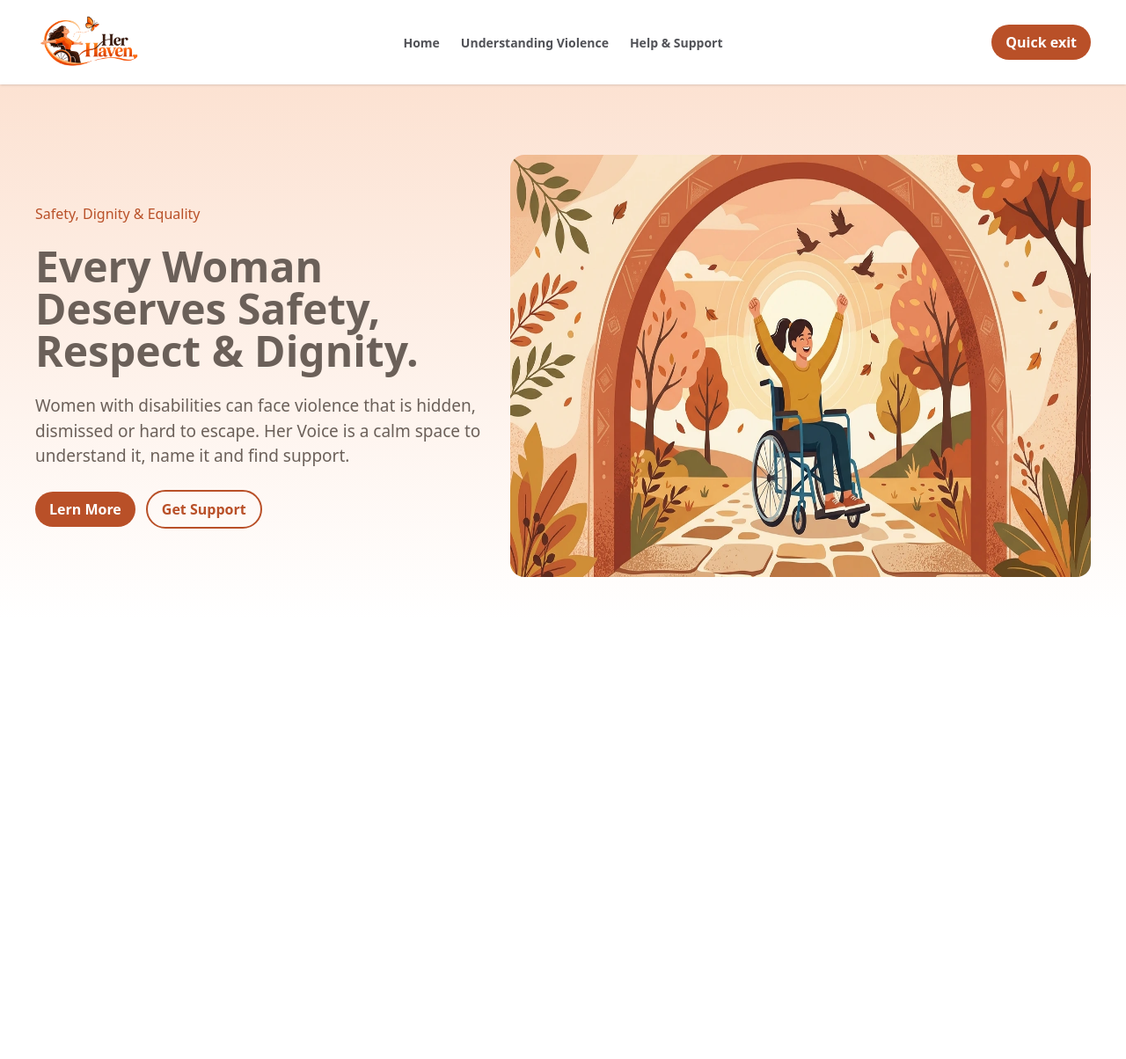
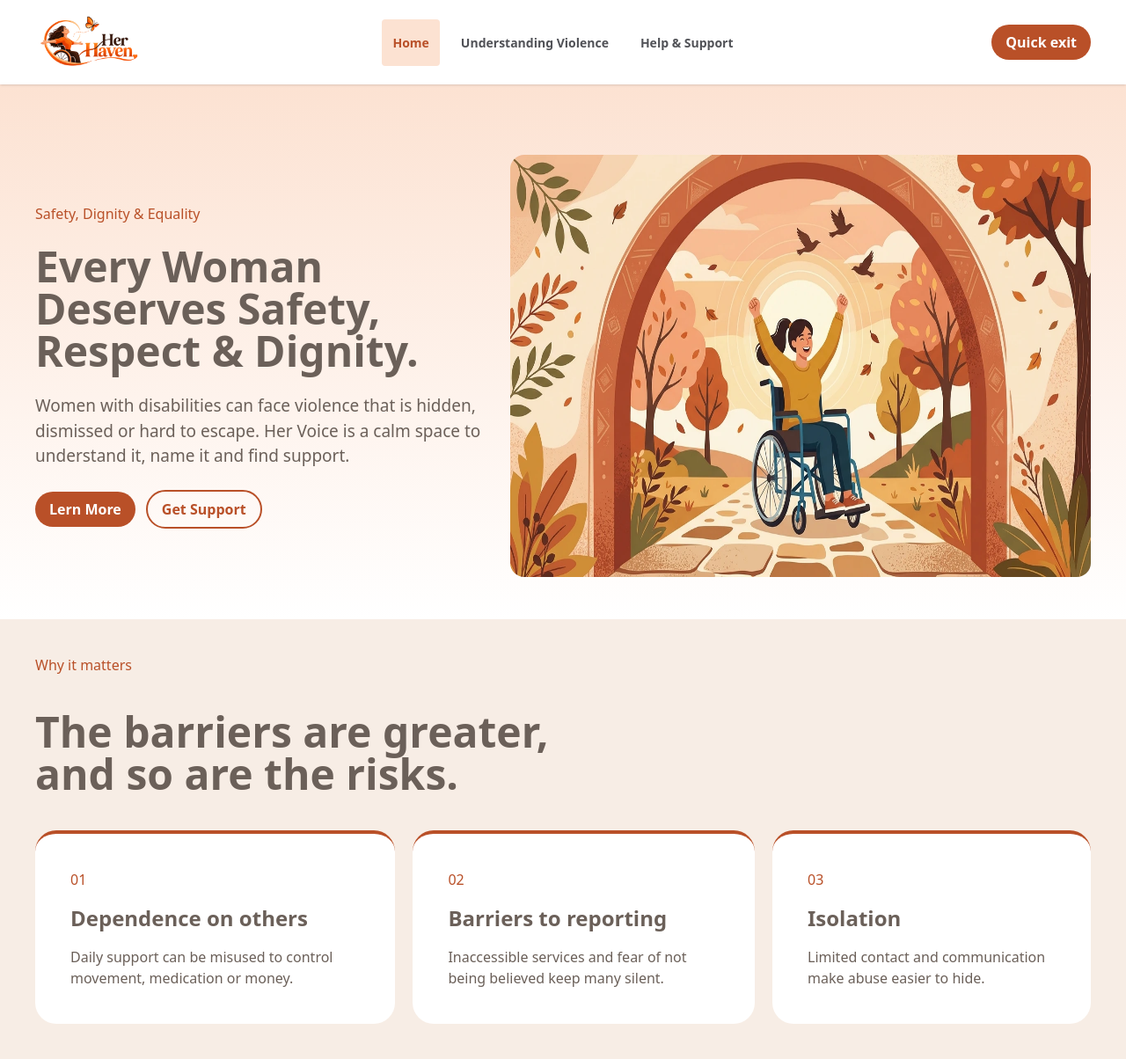
Before and after one commit to Samir-Belgassab/Samir-Belgassab-final-project, a website: page index.html in a window 1280 px wide. Shown: the whole page at 88% size. Before the commit the page ends 800 px from the top, so only its background shows below. Drawn offline with nearby package versions, Linux system fonts and the light colour scheme.

Commit message:
add: add first  section in  home page

```diff
--- a/index.html
+++ b/index.html
@@ -1,4 +1,4 @@
-<!doctype html>
+ <!doctype html>
 <html lang="en">
   <head>
     <meta charset="UTF-8" />
@@ -8,11 +8,11 @@
       href="https://cdn.jsdelivr.net/npm/daisyui@5"
       rel="stylesheet"
       type="text/css"
-    />
-    <title>Home</title>
+     />
+   <title>Home</title>
   </head>
   <body>
-    <header class="">
+    <header>
       <div class="navbar lg:px-10 shadow-sm">
         <div class="navbar-start">
           <div class="dropdown">
@@ -44,7 +44,7 @@
               <li>
                 <a
                   href="./index.html"
-                  class="hover:bg-[#b95028] hover:text-white"
+                  class="bg-[#b95028] text-white"
                   >Home</a
                 >
               </li>
@@ -66,12 +66,12 @@
           </div>
           <img src="./public/images/logo.webp" class="w-30" />
         </div>
-        <div class="navbar-center hidden lg:flex">
-          <ul class="menu menu-horizontal px-1">
+        <div class="navbar-center hidden lg:flex ">
+          <ul class="menu menu-horizontal flex gap-3 px-1">
             <li>
               <a
                 href="./index.html"
-                class="relative hover:bg-[#fce2d2] font-semibold w-full py-4 lg:w-auto lg:pb-[1rem] lg:pt-[1rem] lg:after:bg-[#b95028] after:absolute after:bottom-0 after:left-0 after:h-[2.5px] after:w-0 hover:after:w-full after:duration-300 text-[#515257] active:text-[#b95028] hover:text-[#b95028] transition-[1s]"
+                class="relative text-[#b95028] bg-[#fce2d2]  font-semibold w-full py-4  lg:w-auto lg:pb-[1rem] lg:pt-[1rem] lg:after:bg-[#b95028]  after:absolute after:bottom-0 after:left-0 after:h-[2.5px] after:w-0 hover:after:w-full after:duration-300 text-[#515257]   transition-[1s]"
                 >Home</a
               >
             </li>
@@ -101,12 +101,12 @@
       </div>
     </header>
     <main>
-      <section class="px-10 flex pt-[5rem] bg-linear-to-b pb-[3rem] from-[#fce2d2] to-[#ffffff] items-center justify-between">
+      <section class="px-10 lg:flex  pt-[5rem] pb-[3rem] bg-linear-to-b  from-[#fce2d2] to-[#ffffff] items-center justify-between">
         <div class="flex flex-col gap-6 text-[#6b6059]">
           <p class="text-[#b95028] font-medium">
             Safety, Dignity &amp; Equality
           </p>
-          <h1 class="text-5xl font-semibold max-w-[520px]">
+          <h1 class="text-5xl font-semibold lg:max-w-[520px]">
             Every Woman Deserves Safety, Respect &amp; Dignity.
           </h1>
           <p class="text-[19px] max-w-[520px]">
@@ -128,10 +128,46 @@
             >
           </div>
         </div>
+
         <img
           src="./public/images/hero.image.webp"
-          class="size-[30rem] rounded-2xl w-[55%]"
+          class="lg:size-[30rem] max-sm:mt-5  rounded-2xl lg:w-[55%]"
         />
+
+      </section>
+      <section class="bg-[#f7ede5] text-[#6b6059] p-10 flex flex-col gap-10">
+
+            <p class="text-[#b95028] font-medium">Why it matters</p>
+            <h2 class="text-5xl font-semibold max-w-2xl ">
+              The barriers are greater, and so are the risks.
+            </h2>
+            <div class="flex gap-5 max-sm:flex-col">
+              <div class="bg-[#ffffff] p-10 flex flex-col gap-4 rounded-3xl border-t-4 border-[#b95028]">
+                <span class="text-[#b95028] font-medium">01</span>
+                <h3 class="font-semibold text-2xl">Dependence on others</h3>
+                <p class="font-medium">
+                  Daily support can be misused to control movement, medication
+                  or money.
+                </p>
+              </div>
+              <div class="bg-[#ffffff] p-10 flex flex-col gap-4 rounded-3xl border-t-4 border-[#b95028]">
+                <span class="text-[#b95028] font-medium">02</span>
+                <h3 class="font-semibold text-2xl">Barriers to reporting</h3>
+                <p class="font-medium">
+                  Inaccessible services and fear of not being believed keep many
+                  silent.
+                </p>
+              </div>
+              <div class="bg-[#ffffff] p-10 flex flex-col gap-4 rounded-3xl border-t-4 border-[#b95028]">
+                <span class="text-[#b95028] font-medium">03</span>
+                <h3 class="font-semibold text-2xl">Isolation</h3>
+                <p class="font-medium">
+                  Limited contact and communication make abuse easier to hide.
+                </p>
+              </div>
+            </div>
+
+
       </section>
 
 
```
Also changed, not shown: public/css/output.css.
